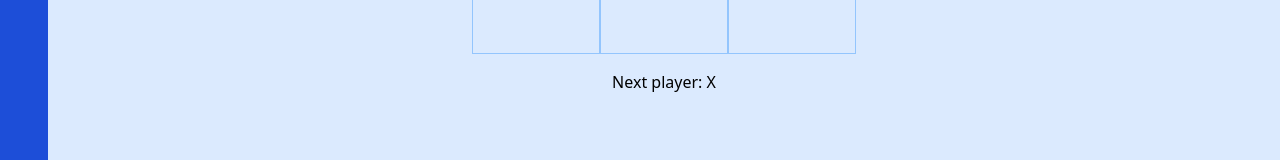
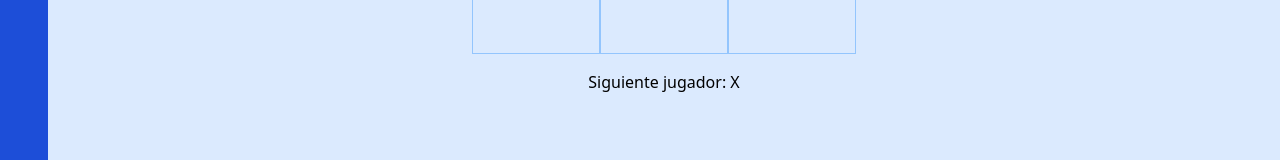
Before and after one commit to irenealcaine/el-rincon-de-no-pensar, a React (Create React App) app: page /games/tic-tac-toe in a window 1280 px wide. Shown: the part 442-602 px from the top of the page. Built offline with nearby package versions, Linux system fonts and the light colour scheme.

Commit message:
Update TicTacToe.jsx

```diff
--- a/src/Components/TicTacToe.jsx
+++ b/src/Components/TicTacToe.jsx
@@ -35,9 +35,9 @@ function TicTacToe() {
   const isGameOver = winner || board.every((square) => square !== null);
   const status = isGameOver
     ? winner
-      ? `Winner: ${winner}`
-      : "It's a tie!"
-    : `Next player: ${xIsNext ? "X" : "O"}`;
+      ? `Ganador: ${winner}`
+      : "Es un empate!"
+    : `Siguiente jugador: ${xIsNext ? "X" : "O"}`;
 
   return (
     <div className="flex flex-col items-center">
```
